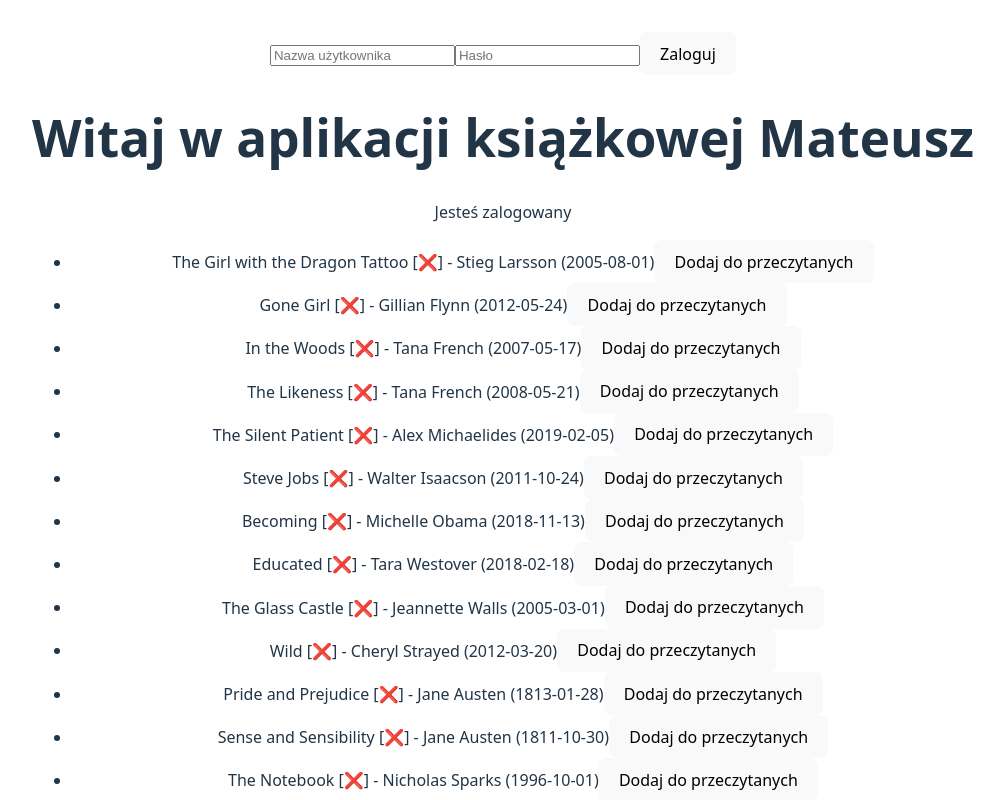
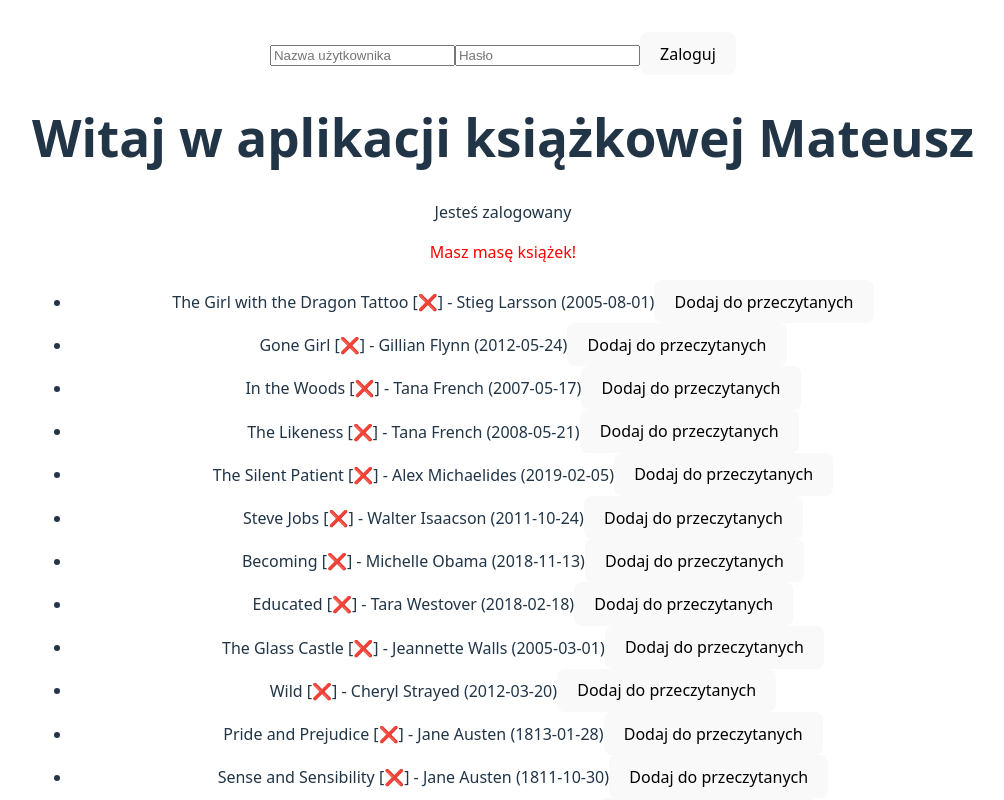
Before and after one commit to matwjablonski/react-open-0925, a React (Vite) app in the folder apps/books-app-final/: page / in a window 1280 px wide. Shown: the top 800 px of the page, without its empty margins (137-1141 px from the left). Built offline with nearby package versions, Linux system fonts and the light colour scheme.

Commit message:
task 7 solution

```diff
--- a/apps/books-app-final/src/components/Books.jsx
+++ b/apps/books-app-final/src/components/Books.jsx
@@ -1,8 +1,21 @@
+import { useState } from "react"
 import { Book } from "./Book"
 
 export const Books = ({ books }) => {
+    const [isTooHeight, setIsTooHeight] = useState(false);
+    const checkBooksHeight = (element) => {
+        if (element) {
+            if (element.getBoundingClientRect().height > 500) {
+                setIsTooHeight(true);
+            }
+        }
+    }
+
     return (
-        <ul>
+        <div>
+            {isTooHeight && <p style={{ color: 'red' }}>Masz masę książek!</p>}
+            {!isTooHeight && <p style={{ color: 'green' }}>Zbieraj dalej</p>}
+            <ul ref={element => checkBooksHeight(element)}>
                 {books.map((book) => (
                     <Book
                         key={book.title}
@@ -12,5 +25,6 @@
                     />
                 ))}
             </ul>
+        </div>
     )
 }
```
Lines whose indentation alone changed are shown as unchanged.
